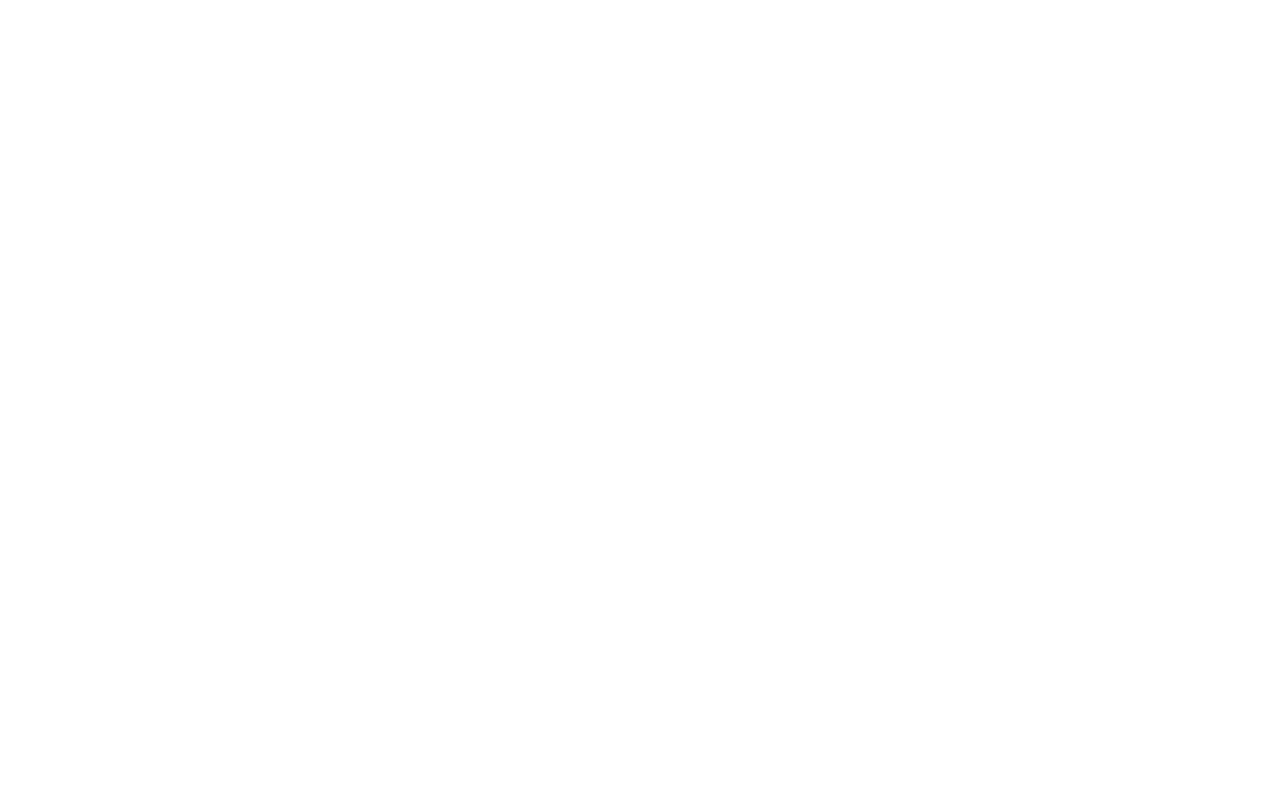
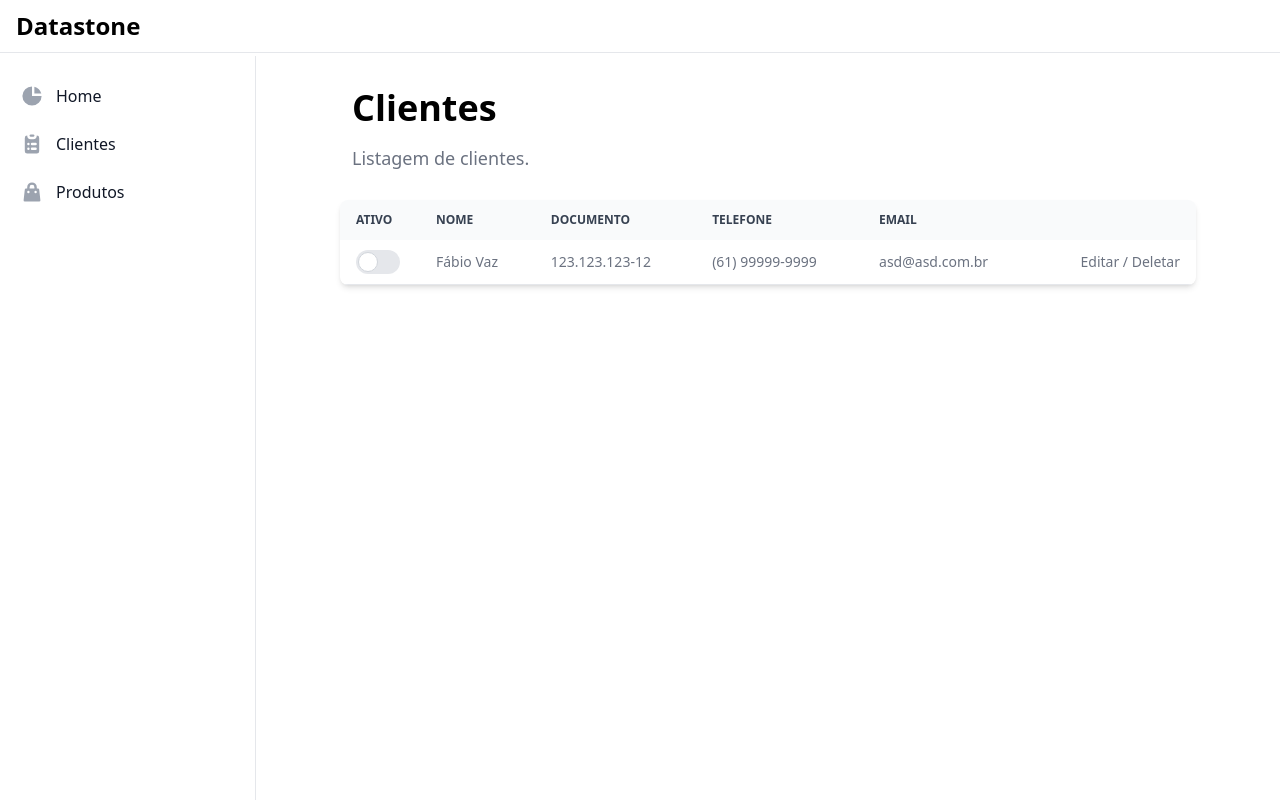
Before and after one commit to fabiovaz/datastone, a Nuxt app: page /clients in a window 1280 px wide. Before the commit this address had no page. Built offline with nearby package versions, Linux system fonts and the light colour scheme.

Commit message:
add: static layout e pages

```diff
--- /dev/null
+++ b/layouts/default.vue
@@ -0,0 +1,55 @@
+<script setup>
+const toggleNav = ref(true)
+</script>
+
+<template>
+  <!-- Nav -->
+  <nav class="bg-white border-b border-gray-200 px-4 py-2.5 dark:bg-gray-800 dark:border-gray-700 fixed left-0 right-0 top-0 z-50">
+    <div class="flex flex-wrap justify-between items-center">
+      <div class="flex justify-start items-center">
+        <button data-drawer-target="drawer-navigation" data-drawer-toggle="drawer-navigation" aria-controls="drawer-navigation" class="p-2 mr-2 text-gray-600 rounded-lg cursor-pointer md:hidden hover:text-gray-900 hover:bg-gray-100 focus:bg-gray-100 dark:focus:bg-gray-700 focus:ring-2 focus:ring-gray-100 dark:focus:ring-gray-700 dark:text-gray-400 dark:hover:bg-gray-700 dark:hover:text-white" @click.prevent="toggleNav = !toggleNav">
+          <svg aria-hidden="true" class="w-6 h-6" fill="currentColor" viewBox="0 0 20 20" xmlns="http://www.w3.org/2000/svg">
+            <path fill-rule="evenodd" d="M3 5a1 1 0 011-1h12a1 1 0 110 2H4a1 1 0 01-1-1zM3 10a1 1 0 011-1h6a1 1 0 110 2H4a1 1 0 01-1-1zM3 15a1 1 0 011-1h12a1 1 0 110 2H4a1 1 0 01-1-1z" clip-rule="evenodd" />
+          </svg>
+          <svg aria-hidden="true" class="hidden w-6 h-6" fill="currentColor" viewBox="0 0 20 20" xmlns="http://www.w3.org/2000/svg">
+            <path fill-rule="evenodd" d="M4.293 4.293a1 1 0 011.414 0L10 8.586l4.293-4.293a1 1 0 111.414 1.414L11.414 10l4.293 4.293a1 1 0 01-1.414 1.414L10 11.414l-4.293 4.293a1 1 0 01-1.414-1.414L8.586 10 4.293 5.707a1 1 0 010-1.414z" clip-rule="evenodd" />
+          </svg>
+          <span class="sr-only">Toggle sidebar</span>
+        </button>
+        <NuxtLink to="/" class="flex items-center justify-between mr-4">
+          <span class="self-center text-2xl font-semibold whitespace-nowrap dark:text-white">Datastone</span>
+        </NuxtLink>
+      </div>
+    </div>
+  </nav>
+
+  <!-- Sidebar -->
+  <aside id="default-sidebar" class="fixed top-0 left-0 z-40 w-64 pt-14 h-screen transition-transform sm:translate-x-0" :class="toggleNav ? '-translate-x-full' : 'transform-none'" aria-label="Sidenav">
+    <div class="overflow-y-auto py-5 px-3 h-full bg-white border-r border-gray-200 dark:bg-gray-800 dark:border-gray-700">
+      <ul class="space-y-2">
+        <li>
+          <NuxtLink to="/" class="flex items-center p-2 text-base font-normal text-gray-900 rounded-lg dark:text-white hover:bg-gray-100 dark:hover:bg-gray-700 group">
+            <svg aria-hidden="true" class="w-6 h-6 text-gray-400 transition duration-75 dark:text-gray-400 group-hover:text-gray-900 dark:group-hover:text-white" fill="currentColor" viewBox="0 0 20 20" xmlns="http://www.w3.org/2000/svg"><path d="M2 10a8 8 0 018-8v8h8a8 8 0 11-16 0z"></path><path d="M12 2.252A8.014 8.014 0 0117.748 8H12V2.252z"></path></svg>
+            <span class="ml-3">Home</span>
+          </NuxtLink>
+        </li>
+        <li>
+          <NuxtLink to="/clients" class="flex items-center p-2 text-base font-normal text-gray-900 rounded-lg dark:text-white hover:bg-gray-100 dark:hover:bg-gray-700 group">
+            <svg aria-hidden="true" class="flex-shrink-0 w-6 h-6 text-gray-400 transition duration-75 dark:text-gray-400 group-hover:text-gray-900 dark:group-hover:text-white" fill="currentColor" viewBox="0 0 20 20" xmlns="http://www.w3.org/2000/svg"><path d="M9 2a1 1 0 000 2h2a1 1 0 100-2H9z"></path><path fill-rule="evenodd" d="M4 5a2 2 0 012-2 3 3 0 003 3h2a3 3 0 003-3 2 2 0 012 2v11a2 2 0 01-2 2H6a2 2 0 01-2-2V5zm3 4a1 1 0 000 2h.01a1 1 0 100-2H7zm3 0a1 1 0 000 2h3a1 1 0 100-2h-3zm-3 4a1 1 0 100 2h.01a1 1 0 100-2H7zm3 0a1 1 0 100 2h3a1 1 0 100-2h-3z" clip-rule="evenodd"></path></svg>
+            <span class="ml-3">Clientes</span>
+          </NuxtLink>
+        </li>
+        <li>
+          <NuxtLink to="/products" class="flex items-center p-2 text-base font-normal text-gray-900 rounded-lg dark:text-white hover:bg-gray-100 dark:hover:bg-gray-700 group">
+            <svg aria-hidden="true" class="flex-shrink-0 w-6 h-6 text-gray-400 transition duration-75 group-hover:text-gray-900 dark:text-gray-400 dark:group-hover:text-white" fill="currentColor" viewBox="0 0 20 20" xmlns="http://www.w3.org/2000/svg"><path fill-rule="evenodd" d="M10 2a4 4 0 00-4 4v1H5a1 1 0 00-.994.89l-1 9A1 1 0 004 18h12a1 1 0 00.994-1.11l-1-9A1 1 0 0015 7h-1V6a4 4 0 00-4-4zm2 5V6a2 2 0 10-4 0v1h4zm-6 3a1 1 0 112 0 1 1 0 01-2 0zm7-1a1 1 0 100 2 1 1 0 000-2z" clip-rule="evenodd"></path></svg>
+            <span class="ml-3">Produtos</span>
+          </NuxtLink>
+        </li>
+      </ul>
+    </div>
+  </aside>
+
+  <main class="pt-14 p-4 md:ml-64 h-auto">
+    <slot />
+  </main>
+</template>
--- /dev/null
+++ b/pages/clients/index.vue
@@ -0,0 +1,55 @@
+<template>
+  <section class="p-3 sm:p-5">
+    <div class="mx-auto max-w-screen-xl px-4 lg:px-12">
+      <div class="bg-white dark:bg-gray-800 relative">
+
+        <section class="p-3">
+          <h2 class="text-4xl font-extrabold dark:text-white">Clientes</h2>
+          <p class="my-4 text-lg text-gray-500">Listagem de clientes.</p>
+        </section>
+
+        <div class="overflow-x-auto shadow-md sm:rounded-lg">
+          <table class="w-full text-sm text-left text-gray-500 dark:text-gray-400">
+            <thead class="text-xs text-gray-700 uppercase bg-gray-50 dark:bg-gray-700 dark:text-gray-400">
+              <tr>
+                <th scope="col" class="px-4 py-3 w-20">Ativo</th>
+                <th scope="col" class="px-4 py-3">Nome</th>
+                <th scope="col" class="px-4 py-3">Documento</th>
+                <th scope="col" class="px-4 py-3">Telefone</th>
+                <th scope="col" class="px-4 py-3">Email</th>
+                <th scope="col" class="px-4 py-3">
+                  <span class="sr-only">Ações</span>
+                </th>
+              </tr>
+            </thead>
+            <tbody>
+              <tr class="border-b dark:border-gray-700">
+                <th scope="row" class="px-4">
+                  <label class="relative flex cursor-pointer">
+                    <input type="checkbox" class="sr-only peer">
+                    <div class="w-11 h-6 bg-gray-200 peer-focus:outline-none peer-focus:ring-4 peer-focus:ring-blue-300 dark:peer-focus:ring-blue-800 rounded-full peer dark:bg-gray-700 peer-checked:after:translate-x-full rtl:peer-checked:after:-translate-x-full peer-checked:after:border-white after:content-[''] after:absolute after:top-[2px] after:start-[2px] after:bg-white after:border-gray-300 after:border after:rounded-full after:w-5 after:h-5 after:transition-all dark:border-gray-600 peer-checked:bg-blue-600"></div>
+                  </label>
+                </th>
+                <td class="px-4 py-3">
+                  Fábio Vaz
+                </td>
+                <td class="px-4 py-3">
+                  123.123.123-12
+                </td>
+                <td class="px-4 py-3">
+                  (61) 99999-9999
+                </td>
+                <td class="px-4 py-3">
+                  asd@asd.com.br
+                </td>
+                <td class="px-4 py-3 flex items-center justify-end">
+                  Editar / Deletar
+                </td>
+              </tr>
+            </tbody>
+          </table>
+        </div>
+      </div>
+    </div>
+  </section>
+</template>
--- a/pages/index.vue
+++ b/pages/index.vue
@@ -1,5 +1,3 @@
 <template>
-  <h1 class="text-3xl font-bold underline">
-    Hello world!
-  </h1>
+  Dashboard
 </template>
--- /dev/null
+++ b/pages/products/index.vue
@@ -0,0 +1,43 @@
+<template>
+  <section class="p-3 sm:p-5">
+    <div class="mx-auto max-w-screen-xl px-4 lg:px-12">
+      <div class="bg-white dark:bg-gray-800 relative">
+
+        <section class="p-3">
+          <h2 class="text-4xl font-extrabold dark:text-white">Produtos</h2>
+          <p class="my-4 text-lg text-gray-500">Listagem de produtos.</p>
+        </section>
+
+        <div class="overflow-x-auto shadow-md sm:rounded-lg">
+          <table class="w-full text-sm text-left text-gray-500 dark:text-gray-400">
+            <thead class="text-xs text-gray-700 uppercase bg-gray-50 dark:bg-gray-700 dark:text-gray-400">
+              <tr>
+                <th scope="col" class="px-4 py-3 w-20">Ativo</th>
+                <th scope="col" class="px-4 py-3">Nome</th>
+                <th scope="col" class="px-4 py-3">
+                  <span class="sr-only">Ações</span>
+                </th>
+              </tr>
+            </thead>
+            <tbody>
+              <tr class="border-b dark:border-gray-700">
+                <th scope="row" class="px-4">
+                  <label class="relative flex cursor-pointer">
+                    <input type="checkbox" class="sr-only peer">
+                    <div class="w-11 h-6 bg-gray-200 peer-focus:outline-none peer-focus:ring-4 peer-focus:ring-blue-300 dark:peer-focus:ring-blue-800 rounded-full peer dark:bg-gray-700 peer-checked:after:translate-x-full rtl:peer-checked:after:-translate-x-full peer-checked:after:border-white after:content-[''] after:absolute after:top-[2px] after:start-[2px] after:bg-white after:border-gray-300 after:border after:rounded-full after:w-5 after:h-5 after:transition-all dark:border-gray-600 peer-checked:bg-blue-600"></div>
+                  </label>
+                </th>
+                <td class="px-4 py-3">
+                  Hostmaster
+                </td>
+                <td class="px-4 py-3 flex items-center justify-end">
+                  Editar / Deletar
+                </td>
+              </tr>
+            </tbody>
+          </table>
+        </div>
+      </div>
+    </div>
+  </section>
+</template>
```
